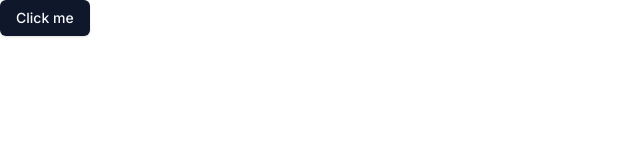
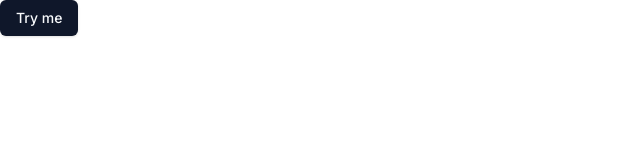
Before and after one commit to ManishManwani36/auth-tutorial, a Next.js app: page / in a window 1280 px wide. Shown: the top 160 px of the page, without its empty margins (0-640 px from the left). Built offline with nearby package versions, Linux system fonts and the light colour scheme.

Commit message:
:construction_worker: (precommit trial): testing 123

```diff
--- a/app/page.tsx
+++ b/app/page.tsx
@@ -1,5 +1,5 @@
 import { Button } from "@/components/ui/button";
 
 export default function Home() {
-    return <Button>Click me</Button>;
+  return <Button>Try me</Button>;
 }
```
